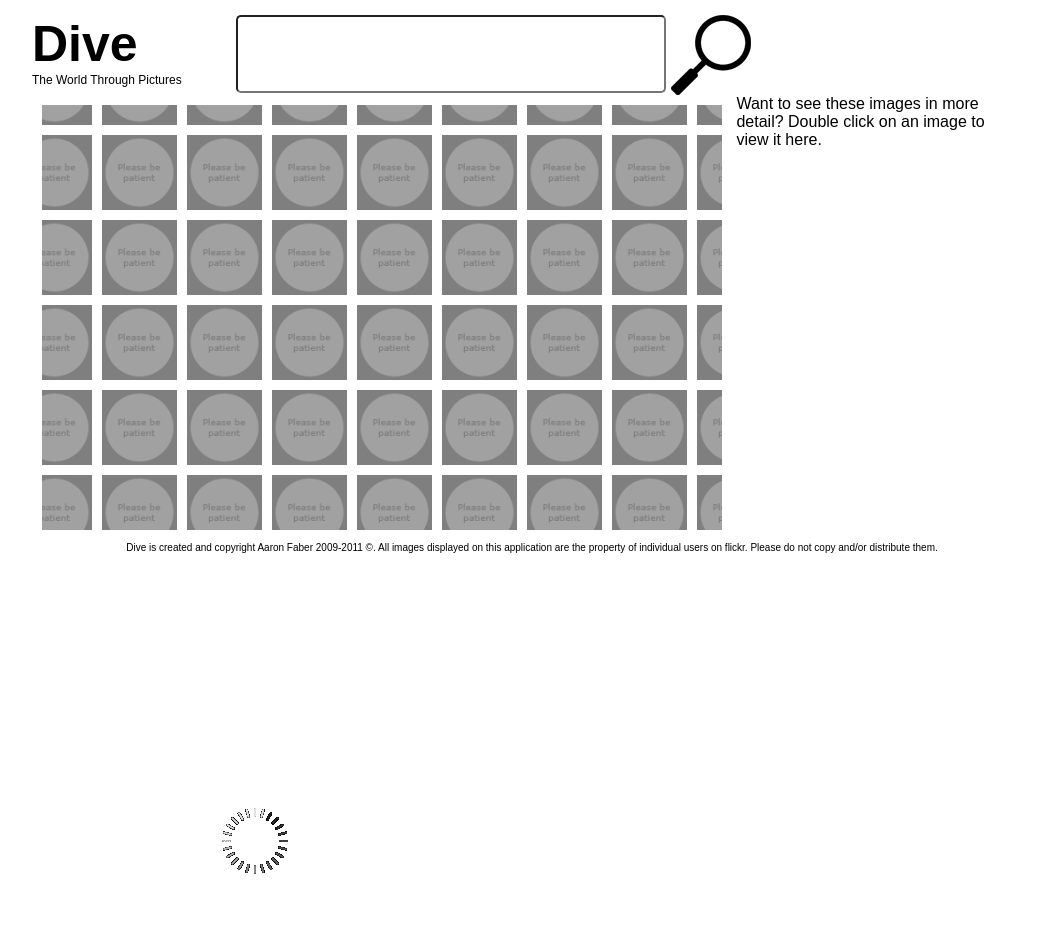
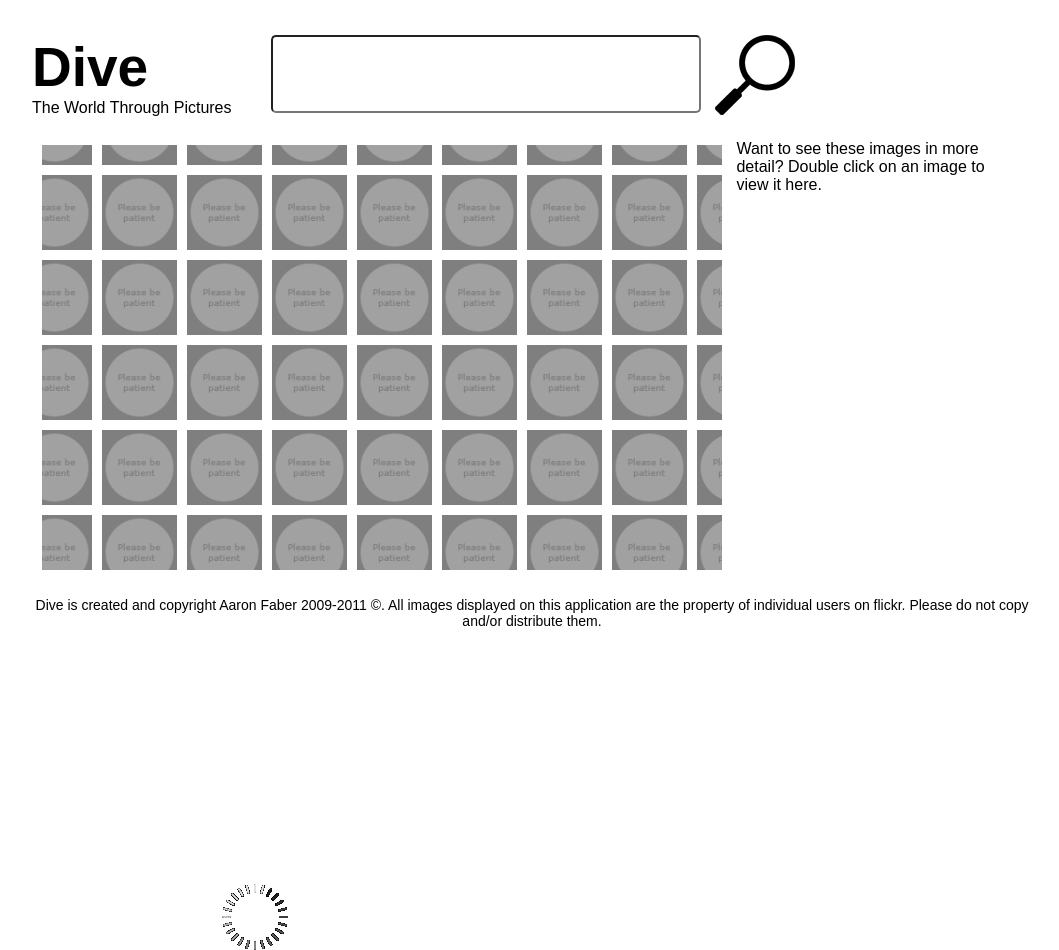
Before and after one commit to shnist/Dive, a plain HTML site: page index.html in a window 1280 px wide. Shown: the whole page, without its empty margins (108-1167 px from the left). Before the commit the page ends 874 px from the top, so only its background shows below. Drawn offline with nearby package versions, Linux system fonts and the light colour scheme; files whose address does not match are found by name.

Commit message:
starting to refactor element names and tweaking of layout

```diff
--- a/assets/css/styles.css
+++ b/assets/css/styles.css
@@ -11,14 +11,14 @@ body {
 h1{
 	margin: 0;
 	padding: 0;
-	font-size: 50px;
+	font-size: 55px;
 }
 p{
 	margin: 0;
 	padding: 0;
 }
 #page{
-	padding: 15px;
+	padding: 35px 15px 15px 15px;
 	width: 1000px;
 	margin: 0 auto;
 }
@@ -28,24 +28,25 @@ p{
  * 2.0 Header
  */
 
-#strapLine{
-    font-size: 12px;
+#strap-line{
+    font-size: 16px;
 }
 #header{
 	display: inline-block;
 	vertical-align: top;
-	margin: 0 50px 0 0;
+	margin: 0 35px 0 0;
 }
 
 /*
  * 3.0 Search Container
  */
 
-#searchContainer{
+#search-container{
 	display: inline-block;
 	vertical-align: top;
+	margin: 0 0 20px 0;
 }
-#tagField{
+#tag-field{
     color: #575757;
 	padding: 20px;
 	border-radius: 5px;
@@ -61,6 +62,7 @@ p{
 	vertical-align: top;
     text-indent: -1000em;
 	background: url(/assets/images/search_icon.png) no-repeat;
+	margin: 0 0 0 10px;
 }
 
 /*
@@ -81,13 +83,14 @@ p{
  *
  */
 
-#contentBox{
+#content-box{
     display: inline-block;
     width: 260px;
 	border-radius: 20px;
     -moz-border-radius: 20px;
     -webkit-border-radius: 20px;
 	vertical-align: top;
+	padding: 5px 0 0 0;
 }
 #largerImage{
 	padding: 10px 10px 0 10px;
@@ -114,10 +117,10 @@ p{
  */
 
 #footer{
-    font-size: 10px;
+    font-size: 14px;
+	margin: 15px 0 0 0;
 	text-align: center;
 }
-
 
 
 #loadingImage{
@@ -206,20 +209,6 @@ img[rel=grid].loading{
     display: none;
 }
 
-
-
-#contentBoxInstructions{
-/*    font-size: 10pt;
-    position: relative;
-    top: 0;
-    left: 0;
-    padding: 0 0 0 10px;
-    width: 240px;
-    z-index: 1000;*/
-}
-
-
-
 #lightBoxOverlay {
     position: absolute;
     top: 0;
--- a/assets/js/common.js
+++ b/assets/js/common.js
@@ -287,9 +287,9 @@ dive = {
 		},
 		imageSelection : function () {
 			$('img[rel^="grid"]').dblclick(function(){
-				if ($('#contentBoxInstructions').length){
-					$('#contentBox p').remove();
-					$('#contentBox').append('<img src="images/largerImageHolder.gif" alt="larger image" id="largerImage"><p id="title">Title:</p>'
+				if ($('#content-box-instructions').length){
+					$('#content-box p').remove();
+					$('#content-box').append('<img src="images/largerImageHolder.gif" alt="larger image" id="largerImage"><p id="title">Title:</p>'
 									+ '<p id="dateTaken">Taken:</p><p id="authorName">Author\'s Name:</p><div id="tagCloud"></div>');
 					$('#largerImage').bind('click', dive.ui.dialog.init);
 				}
--- a/index.html
+++ b/index.html
@@ -8,12 +8,12 @@
     <div id="page">
         <div id="header">
             <h1>Dive</h1>
-            <p id="strapLine">The World Through Pictures</p>
+            <p id="strap-line">The World Through Pictures</p>
         </div>
-        <div id="searchContainer">
+        <div id="search-container">
             <form id="image-search" name="search-form">
-                <label id="searchBarLabel" for="tagField">Search flickr images here</label>
-                <input type="text" name="tagSearchBox" id="tagField">
+                <label id="searchBarLabel" for="tag-field">Search flickr images here</label>
+                <input type="text" name="tagSearchBox" id="tag-field">
                 <input type="submit" name="submit" value="search" id="submit-button">
             </form>
         </div>
@@ -25,8 +25,8 @@
                     </div>
                 </div>
         </div>
-        <div id="contentBox">
-            <p id="contentBoxInstructions">
+        <div id="content-box">
+            <p id="content-box-instructions">
                 Want to see these images in more detail? Double click on an image to view it here.
             </p>
         </div>
```
